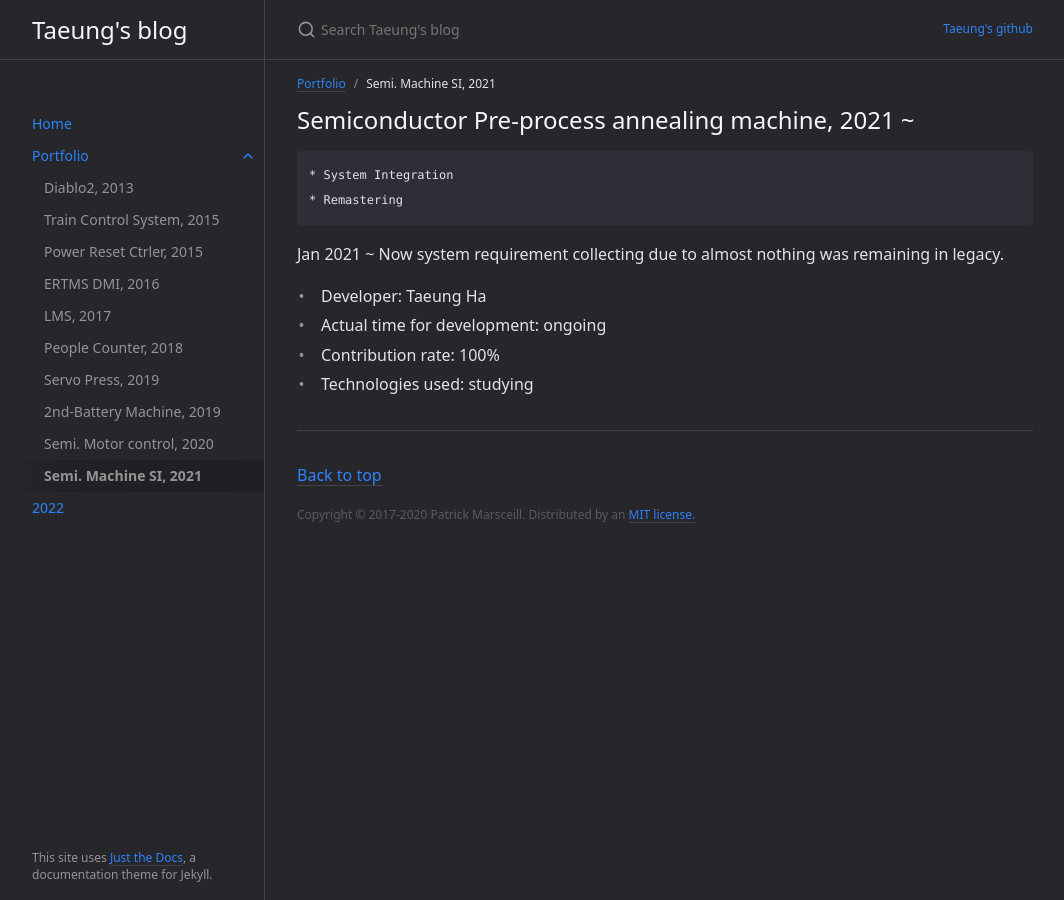
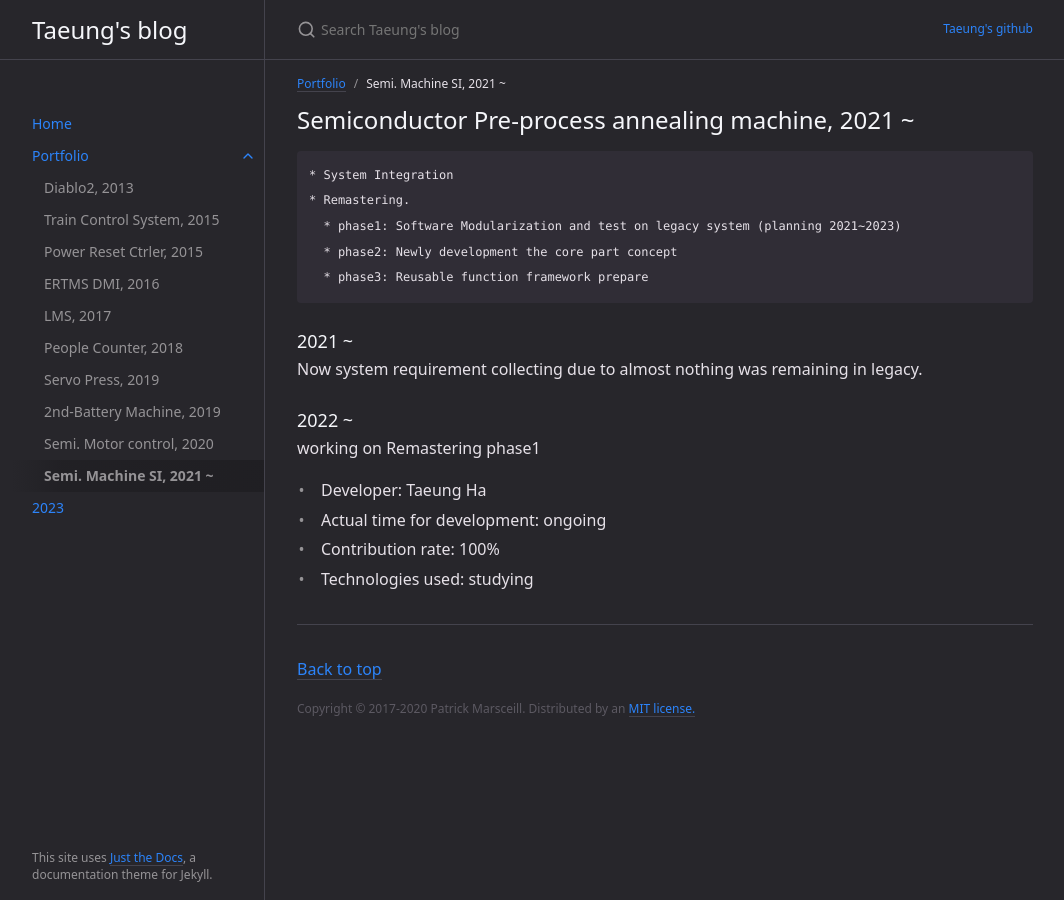
Before and after one commit to hataeung2/hataeung2.github.io, a Jekyll site: the page built from docs/portfolio/2021-semiconductor-pre-process-machine.md, in a window 1280 px wide. Shown: the whole page, without its empty margins (107-1171 px from the left). Built offline with Jekyll 4.4.1, drawn with Linux system fonts in a browser that asks for light colours.

```diff
--- a/docs/portfolio/2021-semiconductor-pre-process-machine.md
+++ b/docs/portfolio/2021-semiconductor-pre-process-machine.md
@@ -1,6 +1,6 @@
 ---
 layout: default
-title: Semi. Machine SI, 2021
+title: Semi. Machine SI, 2021 ~
 parent: Portfolio
 nav_order: 10
 ---
@@ -8,10 +8,15 @@ nav_order: 10
 
 ## Semiconductor Pre-process annealing machine, 2021 ~
     * System Integration
-    * Remastering
+    * Remastering.
+      * phase1: Software Modularization and test on legacy system (planning 2021~2023)
+      * phase2: Newly development the core part concept
+      * phase3: Reusable function framework prepare
 
-Jan 2021 ~
+### 2021 ~
 Now system requirement collecting due to almost nothing was remaining in legacy.
+### 2022 ~
+working on Remastering phase1
 
 
 - Developer: Taeung Ha
```
Also changed, not shown: docs/2022.md (+2 -2 lines), assets/images/2023.jpg (added), 17 other files.
